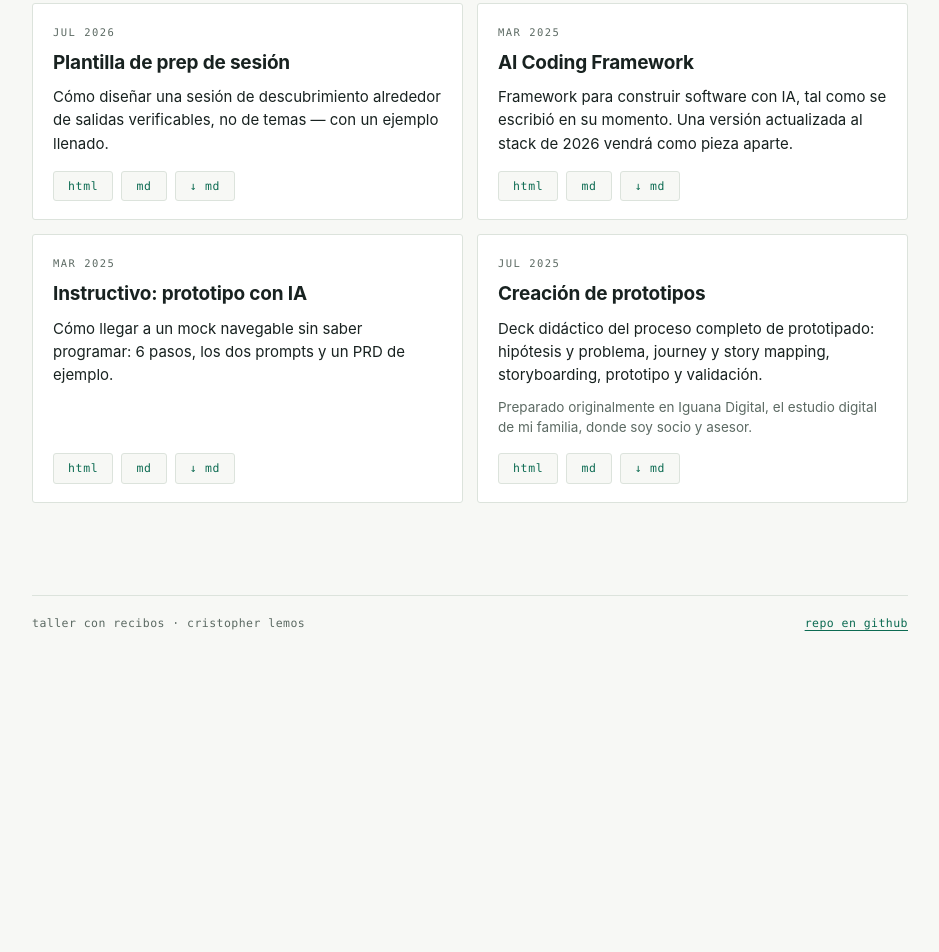
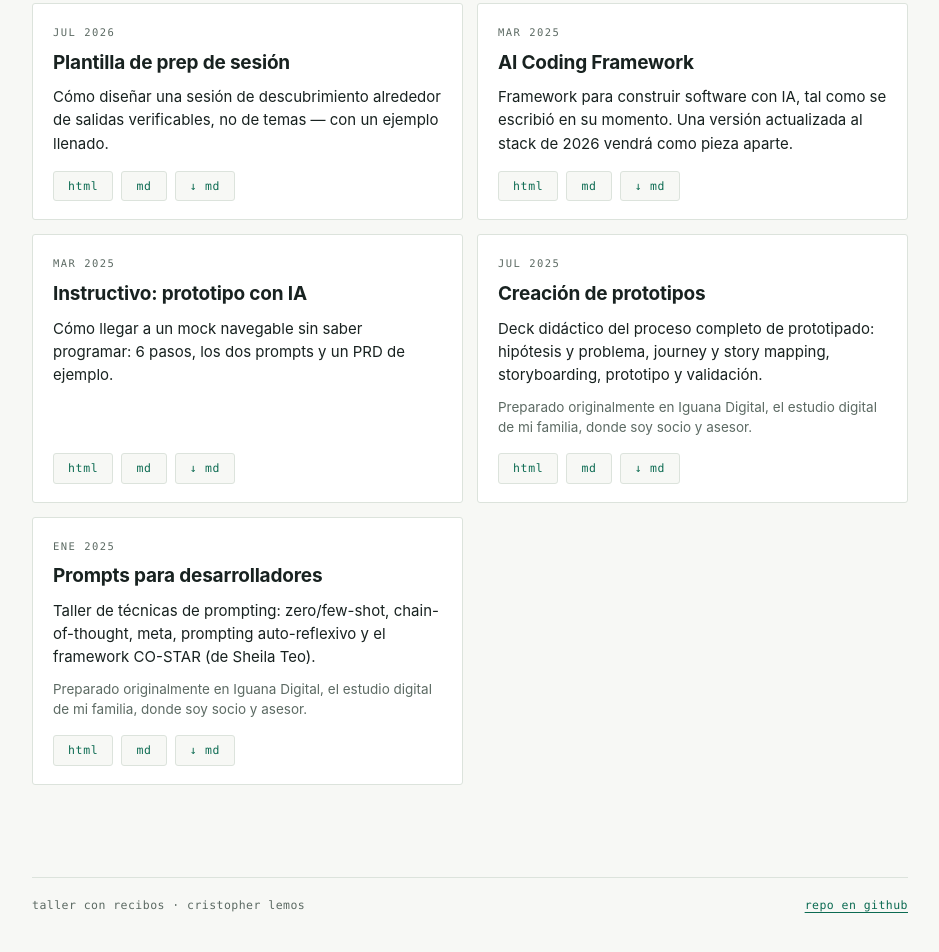
Before and after one commit to CLemosCamp/taller-con-recibos, a plain HTML site: page index.html in a window 1280 px wide. Shown: the part 397-1349 px from the top of the page, without its empty margins (170-1109 px from the left). Before the commit the page ends 1069 px from the top, so only its background shows below. Drawn offline with Linux system fonts and the light colour scheme.

Commit message:
Índice: tarjeta de Prompts para desarrolladores

```diff
--- a/index.html
+++ b/index.html
@@ -241,6 +241,18 @@
         </div>
       </article>
 
+      <article class="card">
+        <p class="c-date">ene 2025</p>
+        <h2>Prompts para desarrolladores</h2>
+        <p class="c-desc">Taller de técnicas de prompting: zero/few-shot, chain-of-thought, meta, prompting auto-reflexivo y el framework CO-STAR (de Sheila Teo).</p>
+        <p class="c-muted">Preparado originalmente en Iguana Digital, el estudio digital de mi familia, donde soy socio y asesor.</p>
+        <div class="c-links">
+          <a class="pill" href="prompts-para-desarrolladores.html">html</a>
+          <a class="pill" href="https://github.com/CLemosCamp/taller-con-recibos/blob/main/prompts-para-desarrolladores.md">md</a>
+          <a class="pill" href="prompts-para-desarrolladores.md" download>↓ md</a>
+        </div>
+      </article>
+
     </div>
   </section>
 
```
